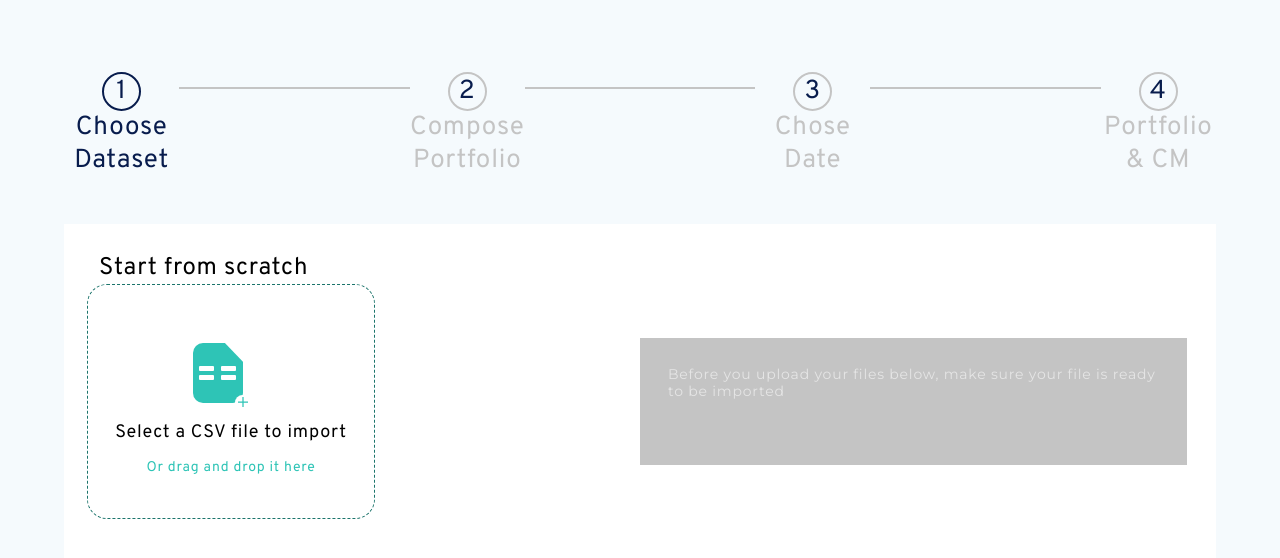
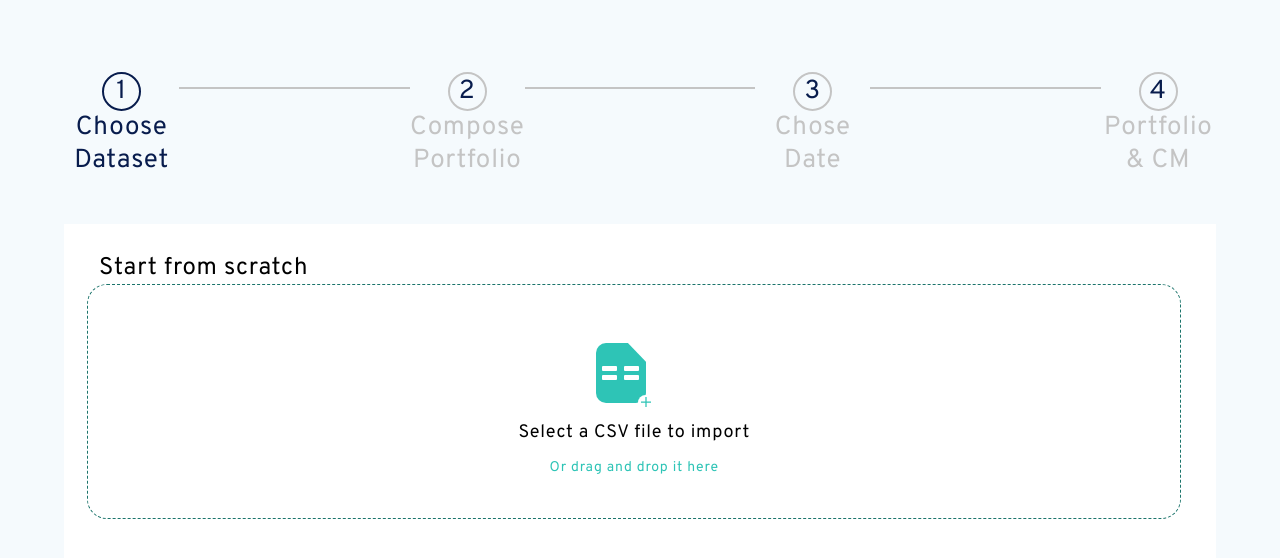
Before and after one commit to salim499/mvp2_version2, a React (Create React App) app: page /create-portfolio in a window 1280 px wide. Shown: the top 558 px of the page. Built offline with nearby package versions, Linux system fonts and the light colour scheme; no server answers; what @amcharts/amcharts4 would draw is missing.

Commit message:
checking if a csv contain a date field

```diff
--- a/src/css/Login.css
+++ b/src/css/Login.css
@@ -1,6 +1,6 @@
 .login-container {
   width: 100%;
-  min-height: 100%;
+  min-height: 100vh;
   display: flex;
 }
 
--- a/src/css/choseDataset.css
+++ b/src/css/choseDataset.css
@@ -7,7 +7,7 @@
     flex-direction: row;
 }
 .first_div {
-    width: 50%;
+    width: 100%;
     display: flex;
     flex-direction:column;
 }
--- a/src/css/selectDndFile.css
+++ b/src/css/selectDndFile.css
@@ -4,7 +4,7 @@
     box-sizing: border-box;
     border-radius: 20px;
     background-color:#ffffff;
-    width: 50%;
+    width: 95%;
     height:235px;
     display: flex;
     flex-direction: column;
--- a/src/features/choseDataset.js
+++ b/src/features/choseDataset.js
@@ -4,6 +4,7 @@ import React, {useState, useEffect, useCallback} from 'react'
 // Import from libraries
 import {get, post} from 'axios'
 import { useHistory } from 'react-router-dom'
+import {parse} from 'papaparse'
 
 // Import css files
 import '../css/choseDataset.css'
@@ -25,6 +26,8 @@ import { useNavBar } from "../contexts/navbar"
 const dndText="Or drag and drop it here"
 const selectText="Select a CSV file to import"
 const envelopeText="Before you upload your files below, make sure your file is ready to be imported"
+const dateError="You have to choose a csv file which contains a date field"
+const noErrors="the dataset is uploaded successfully"
 const timelineLevel=1
 
     function ChoseDataset() {
@@ -41,6 +44,7 @@ const timelineLevel=1
     const [chosenDataSetId, setChosenDataSetId] = useState(null)
     const [previewVisibility, setPreviewVisibility] = useState("hidden")
     const [nextVisibility, setNextVisibility] = useState("hidden")
+    const [nextMessage, setNextMessage] = useState("")
 
     // useEffect
     /* get user datasources names */
@@ -75,6 +79,20 @@ const timelineLevel=1
         }
         // case choosing and upload an new file
         try {
+            // check if the csv contains a date field
+            let containDate=false
+            parse(file, {
+                download: true,
+                step: function(row) {
+                    if(row.data.find(rowElment=>rowElment.toLowerCase()==="date")){
+                        containDate=true
+                    }
+                },
+                complete: async function () {
+                    if(!containDate){
+                        setNextMessage(dateError)
+                        return
+                    }
                     const formData = new FormData()
                     formData.append("files", file)
                     const res =await post(
@@ -90,6 +108,8 @@ const timelineLevel=1
                         pathname : '/compose-portfolio',
                         state : res.data.id
                     })
+                }
+            });
         }
         catch {
             console.log("error")
@@ -124,11 +144,6 @@ const timelineLevel=1
                 handleUploadFile={handleUploadFile}
                 />
             </div>
-            <div className="second_div">
-            <Envelope
-            envelopeText={envelopeText}
-            />
-            </div>
         </div>
         <div className="start_from_existing_files">
         <div className="start_from_existing_files-label">
@@ -145,6 +160,7 @@ const timelineLevel=1
         nextVisibility={nextVisibility}
         previewVisibility={previewVisibility}
         />
+        <span>{nextMessage}</span>
       </div>
     )
 }
```
Lines whose indentation alone changed are shown as unchanged.
